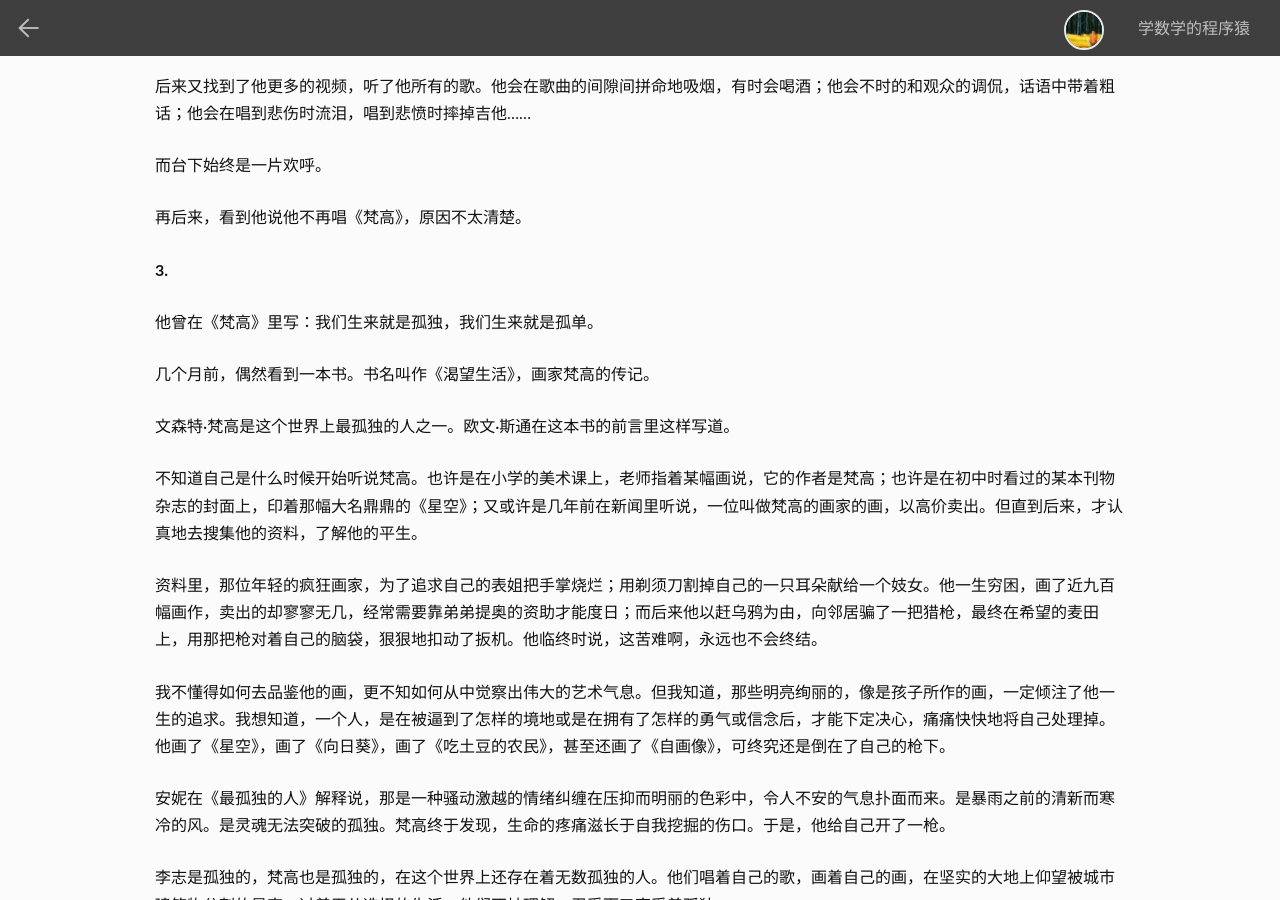
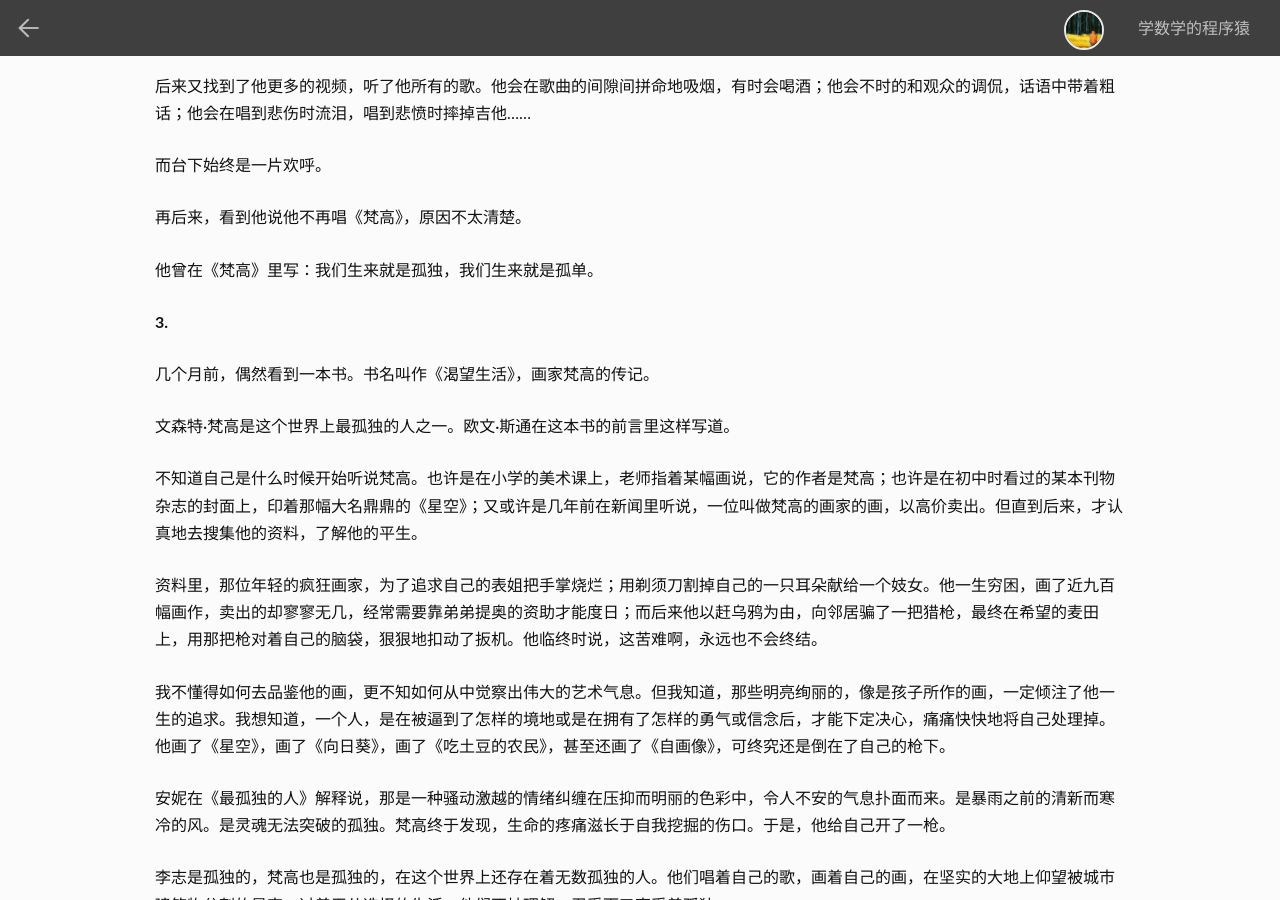
Before and after one commit to dongkuo/dongkuo.github.io, a Jekyll site: the page built from _posts/2015-03-15-梵高先生.md, in a window 1280 px wide and 900 px high, scrolled down 629 px. Built offline with Jekyll 4.4.1, drawn with Linux system fonts in a browser that asks for light colours; nearby versions of some CDN libraries; comment, search, counter and statistics services are not loaded.

Commit message:
修改文章

```diff
--- a/_posts/2015-03-15-梵高先生.md
+++ b/_posts/2015-03-15-梵高先生.md
@@ -29,9 +29,9 @@ tags: 随笔  感悟 梵高
 
 再后来，看到他说他不再唱《梵高》，原因不太清楚。
 
+他曾在《梵高》里写：我们生来就是孤独，我们生来就是孤单。
+
 **3.**
-
-他曾在《梵高》里写：我们生来就是孤独，我们生来就是孤单。
 
 几个月前，偶然看到一本书。书名叫作《渴望生活》，画家梵高的传记。
 
```
